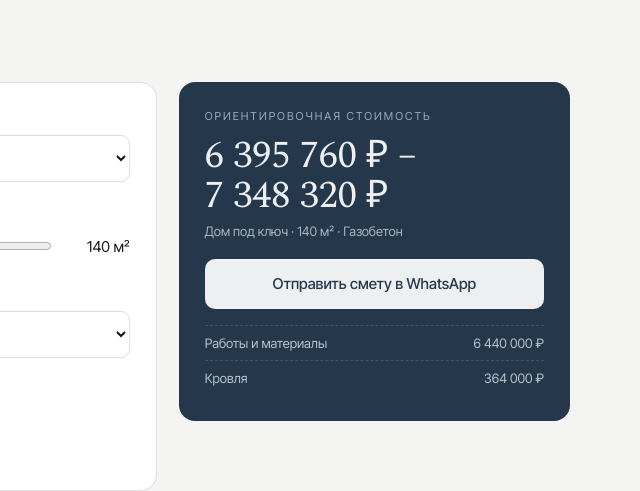
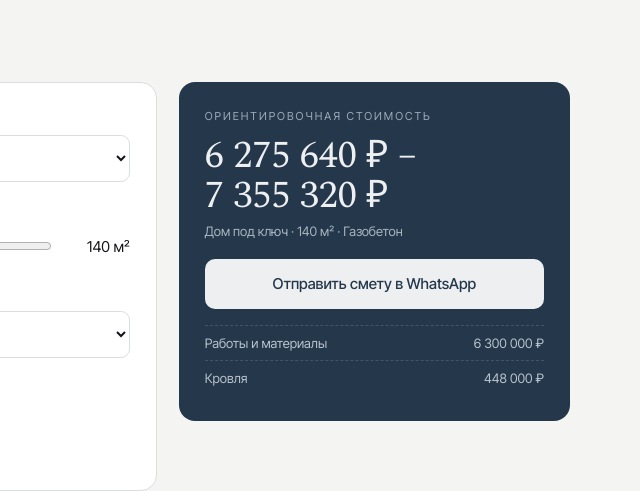
Before and after one commit to dsadawq3/lead-demos, a plain HTML site: page stroy/index.html in a window 1280 px wide. Shown: the part 792-1283 px from the top of the page, 640-1280 px from the left. Drawn offline with nearby package versions, Linux system fonts and the light colour scheme.

Commit message:
stroy: realistic pricing for large multi-storey houses

```diff
--- a/stroy/index.html
+++ b/stroy/index.html
@@ -300,7 +300,7 @@
 (function(){
   var $ = function(id){ return document.getElementById(id); };
   var PHONE = "79000000000";
-  var BASE = 46000;   // руб/м2 под ключ
+  var BASE = 45000;   // руб/м2: фундамент + коробка
 
   function fmt(v){ return Math.round(v).toLocaleString("ru-RU") + " ₽"; }
 
@@ -313,17 +313,17 @@
     var mat = parseFloat($("mat").value);
     var found = parseFloat($("found").value);
 
-    var perM2 = BASE * kind * mat * found * (floors > 1 ? 1 + (floors - 1) * 0.03 : 1);
+    var perM2 = BASE * kind * mat * found * (1 + (floors - 1) * 0.08);
     var shell = perM2 * area;
     var total = shell;
     var lines = [["Работы и материалы", shell]];
 
-    if ($("roof").checked){ var r = area * 2600; total += r; lines.push(["Кровля", r]); }
-    if ($("windows").checked){ var w = area * 3400; total += w; lines.push(["Окна и двери", w]); }
-    if ($("eng").checked){ var e = area * 4200; total += e; lines.push(["Инженерия", e]); }
-    if ($("finish").checked){ var f = area * 9500; total += f; lines.push(["Отделка", f]); }
+    if ($("roof").checked){ var r = area * 3200; total += r; lines.push(["Кровля", r]); }
+    if ($("windows").checked){ var w = area * 4200; total += w; lines.push(["Окна и двери", w]); }
+    if ($("eng").checked){ var e = area * 6500; total += e; lines.push(["Инженерия", e]); }
+    if ($("finish").checked){ var f = area * 15000; total += f; lines.push(["Отделка", f]); }
 
-    var low = total * 0.94, high = total * 1.08;
+    var low = total * 0.93, high = total * 1.09;
     $("sum").textContent = fmt(low) + " – " + fmt(high);
     $("note").textContent = $("kind").selectedOptions[0].text + " · " + area + " м² · " + $("mat").selectedOptions[0].text;
 
```
